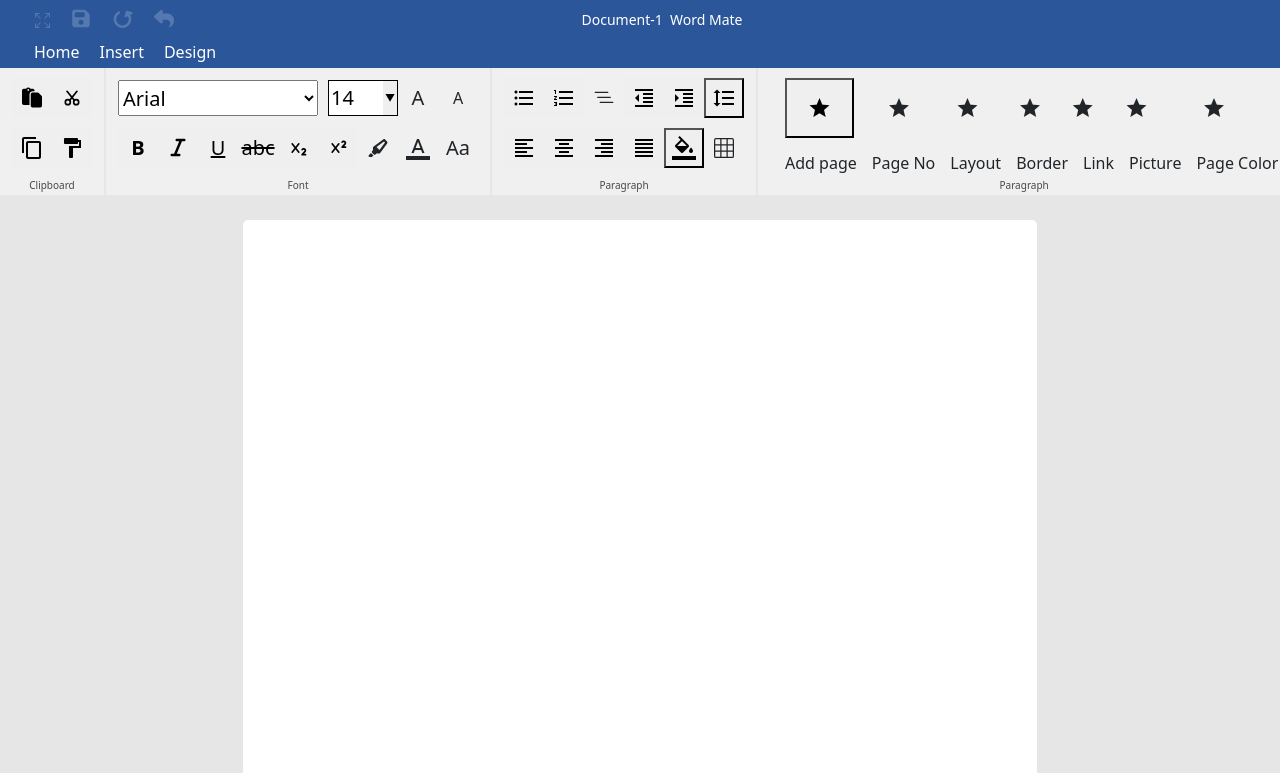
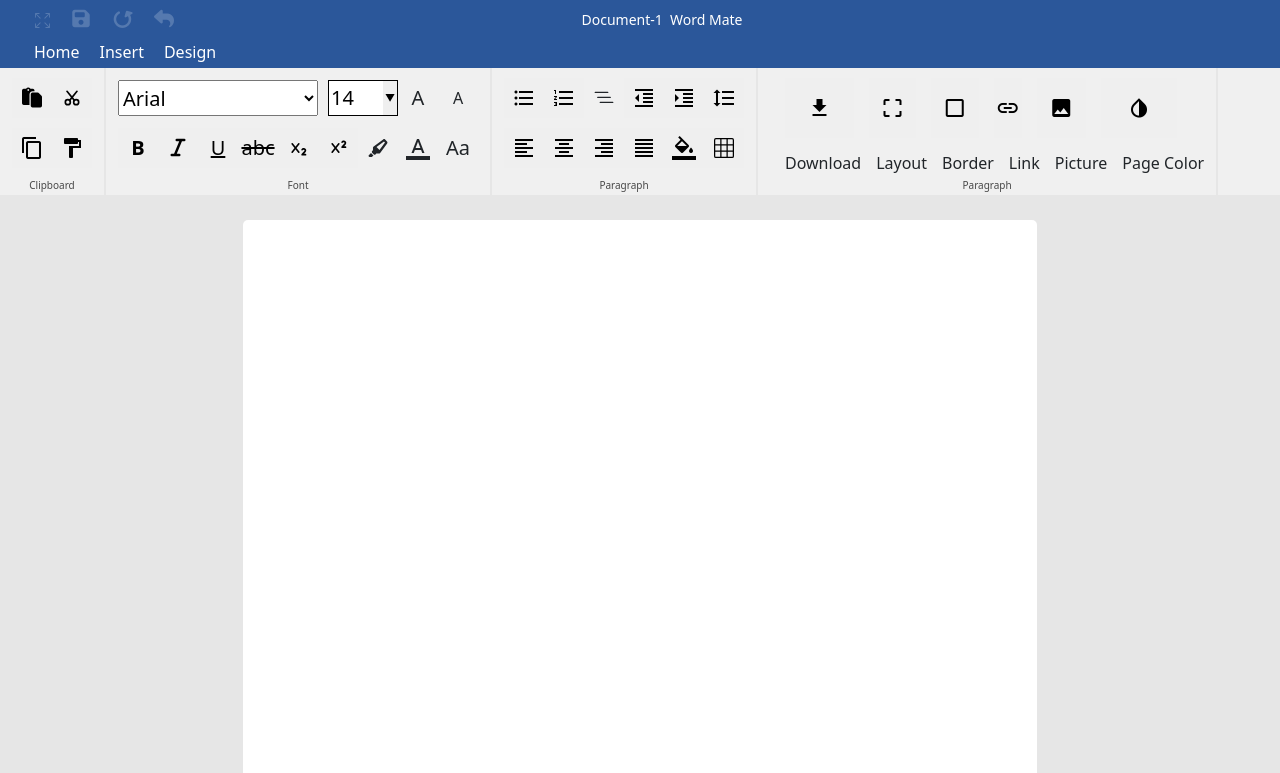
Before and after one commit to chatify-SMIT/ComputeX-WordMate, a plain HTML site: page word-mate/wordmate.html in a window 1280 px wide. Shown: the top 773 px of the page. Drawn offline with nearby package versions, Linux system fonts and the light colour scheme.

Commit message:
completed basic functions

```diff
--- a/word-mate/static/style.css
+++ b/word-mate/static/style.css
@@ -1,20 +1,21 @@
-
 div[contenteditable="true"]:focus {
         outline: none;
         border: none;
 }
+
 .active {
         background-color: #c6c6c6;
 }
+
 button:hover {
         background-color: #c6c6c6;
+}
 
+.myclass {
+        border: 1px solid black;
       }
-      .myclass {
-        border: 1px solid black; /* add a border to the text */
-      }
+
 .cont {
-        /* Set the initial size of the container */
         max-width: 21cm;
         min-height: 29.7cm;
         position: relative;
@@ -31,8 +32,6 @@
         padding: 0;
 }
 
-
-
 .zoomed {
         transform-origin:top center;
 }
--- a/word-mate/wordmate.html
+++ b/word-mate/wordmate.html
@@ -9,10 +9,8 @@
     <link rel="stylesheet" href="https://cdnjs.cloudflare.com/ajax/libs/font-awesome/4.7.0/css/font-awesome.min.css">
     <link rel="stylesheet" href="https://maxcdn.icons8.com/fonts/line-awesome/1.1/css/line-awesome.min.css">
     <link rel="stylesheet" href="https://cdnjs.cloudflare.com/ajax/libs/font-awesome/6.3.0/css/all.min.css">
-
     <link rel="stylesheet" href="https://cdnjs.cloudflare.com/ajax/libs/material-design-icons/3.0.1/iconfont/material-icons.min.css">
     <link rel="stylesheet" href="static/style.css">
-
 </head>
 
 <body style="background: #e6e6e6;">
@@ -103,26 +101,44 @@
                                     </svg></span>
                                 <button id="outdent" class="fs-5 d-flex justify-content-center space-button align-items-center align-content-center" style="border: none;height: 40px;width: 40px;"><i class="material-icons">format_indent_decrease</i></button>
                                 <button id="indent" class="fs-5 d-flex justify-content-center space-button align-items-center align-content-center" style="border: none;height: 40px;width: 40px;"><i class="material-icons">format_indent_increase</i></button>
-                                <button             class="fs-5 d-flex justify-content-center align-items-center align-content-center" style="height: 40px;width: 40px;"><i class="material-icons">format_line_spacing</i></button></div>
+                                <button             class="fs-5 d-flex justify-content-center align-items-center align-content-center" style="border: none;height: 40px;width: 40px;"><i class="material-icons">format_line_spacing</i></button></div>
                             <div class="d-flex" style="margin-top: 10px;margin-bottom: 2px;">
                                 <button id="justifyLeft" class="fs-5 d-flex justify-content-center align-button align-items-center align-content-center" style="border: none;height: 40px;width: 40px;"><i class="material-icons">format_align_left</i></button>
                                 <button id="justifyCenter" class="fs-5 d-flex justify-content-center align-button align-items-center align-content-center" style="border: none;height: 40px;width: 40px;"><i class="material-icons">format_align_center</i></button>
                                 <button id="justifyRight" class="fs-5 d-flex justify-content-center align-button align-items-center align-content-center" style="border: none;height: 40px;width: 40px;"><i class="material-icons">format_align_right</i></button>
                                 <button id="justifyFull" class="fs-5 d-flex justify-content-center align-button align-items-center align-content-center" style="border: none;height: 40px;width: 40px;"><i class="material-icons">format_align_justify</i></button>
-                                <button id="borders" class="fs-5 d-flex justify-content-center align-items-center align-content-center" style="height: 40px;width: 40px;"><i class="material-icons">format_color_fill</i></button><span class="fs-5 d-flex justify-content-center align-items-center align-content-center" style="height: 40px;width: 40px;"><svg xmlns="http://www.w3.org/2000/svg" width="1em" height="1em" fill="currentColor" viewBox="0 0 16 16" class="bi bi-grid-3x3">
+                                <button class="fs-5 d-flex justify-content-center align-items-center align-content-center" style="border: none;height: 40px;width: 40px;"><i class="material-icons">format_color_fill</i></button>
+                                <button id="borders" class="fs-5 d-flex justify-content-center align-items-center align-content-center" style="border: none;height: 40px;width: 40px;"><svg xmlns="http://www.w3.org/2000/svg" width="1em" height="1em" fill="currentColor" viewBox="0 0 16 16" class="bi bi-grid-3x3">
                                         <path d="M0 1.5A1.5 1.5 0 0 1 1.5 0h13A1.5 1.5 0 0 1 16 1.5v13a1.5 1.5 0 0 1-1.5 1.5h-13A1.5 1.5 0 0 1 0 14.5v-13zM1.5 1a.5.5 0 0 0-.5.5V5h4V1H1.5zM5 6H1v4h4V6zm1 4h4V6H6v4zm-1 1H1v3.5a.5.5 0 0 0 .5.5H5v-4zm1 0v4h4v-4H6zm5 0v4h3.5a.5.5 0 0 0 .5-.5V11h-4zm0-1h4V6h-4v4zm0-5h4V1.5a.5.5 0 0 0-.5-.5H11v4zm-1 0V1H6v4h4z"></path>
-                                    </svg></span></div>
+                                    </svg></button></div>
                             <div class="d-flex justify-content-center align-items-center" style="margin-top: 10px;margin-bottom: 2px;">
                                 <small style="color: #484848;font-size: 10px;">Paragraph</small></div>
                         </div>
                         <div class="col" style="min-width: auto;width: auto;border-right: 2pt solid #e6e6e6;">
                             <div class="d-flex" style="margin-top: 10px;margin-bottom: 2px;height: 60px;">
-                                <button id="docs" onclick="Export2Word('exportContent', 'word-content.docx');" class="fs-6 d-flex justify-content-center align-items-center align-content-center" style="height: 60px;margin-left: 15px;width: 68.8875px;">
-                                    <i class="material-icons">star</i></button><span class="fs-6 d-flex justify-content-center align-items-center align-content-center" style="height: 60px;margin-left: 15px;width: 60.075px;">
-                                        <i class="material-icons">star</i></span><span class="fs-6 d-flex justify-content-center align-items-center align-content-center" style="height: 60px;margin-left: 15px;width: 47.275px;"><i class="material-icons">star</i></span><span class="fs-6 d-flex justify-content-center align-items-center align-content-center" style="height: 60px;margin-left: 15px;width: 47.4625px;"><i class="material-icons">star</i></span><span class="fs-6 d-flex justify-content-center align-items-center align-content-center" style="height: 60px;margin-left: 15px;width: 28.425px;"><i class="material-icons">star</i></span><span class="fs-6 d-flex justify-content-center align-items-center align-content-center" style="height: 60px;margin-left: 15px;width: 48.6375px;"><i class="material-icons">star</i></span><span class="fs-6 d-flex justify-content-center align-items-center align-content-center" style="height: 60px;margin-left: 15px;width: 76.825px;"><i class="material-icons">star</i></span></div>
+                                <button id="docs" onclick="Export2Word('exportContent', 'Word-Mate.docx');" class="fs-6 d-flex justify-content-center align-items-center align-content-center" style="border: none;height: 60px;margin-left: 15px;width: 68.8875px;">
+                                    <i class="material-icons">file_download</i></button>
+
+                                        <button class="fs-6 d-flex justify-content-center align-items-center align-content-center" style="border: none;height: 60px;margin-left: 15px;width: 47.275px;">
+                                            <i class="material-icons">crop_free</i></button>
+                                            <button class="fs-6 d-flex justify-content-center align-items-center align-content-center" style="border: none;height: 60px;margin-left: 15px;width: 47.4625px;">
+                                                <i class="material-icons">crop_din</i></button>
+                                            <button class="fs-6 d-flex justify-content-center align-items-center align-content-center" style="border: none;height: 60px;margin-left: 15px;width: 28.425px;">
+                                                <i class="material-icons">insert_link</i></button>
+                                            <button class="fs-6 d-flex justify-content-center align-items-center align-content-center" style="border: none;height: 60px;margin-left: 15px;width: 48.6375px;">
+                                                <i class="material-icons">image</i></button>
+                                            <button class="fs-6 d-flex justify-content-center align-items-center align-content-center" style="border: none;height: 60px;margin-left: 15px;width: 76.825px;">
+                                                <i class="material-icons">invert_colors</i>
+                                            </button>
+                                        </div>
                             <div class="d-flex" style="margin-top: 10px;margin-bottom: 2px;height: 20px;">
-                                <span class="fs-6 d-flex justify-content-center align-items-center align-content-center" style="height: 30px;margin-left: 15px;">Add page</span>
-                                <span class="fs-6 d-flex justify-content-center align-items-center align-content-center" style="height: 30px;margin-left: 15px;">Page No</span><span class="fs-6 d-flex justify-content-center align-items-center align-content-center" style="height: 30px;margin-left: 15px;">Layout</span><span class="fs-6 d-flex justify-content-center align-items-center align-content-center" style="height: 30px;margin-left: 15px;">Border</span><span class="fs-6 d-flex justify-content-center align-items-center align-content-center" style="height: 30px;margin-left: 15px;">Link</span><span class="fs-6 d-flex justify-content-center align-items-center align-content-center" style="height: 30px;margin-left: 15px;">Picture</span><span class="fs-6 d-flex justify-content-center align-items-center align-content-center" style="height: 30px;margin-left: 15px;">Page Color</span></div>
+                                <span class="fs-6 d-flex justify-content-center align-items-center align-content-center" style="height: 30px;margin-left: 15px;">Download</span>
+                              <span class="fs-6 d-flex justify-content-center align-items-center align-content-center" style="height: 30px;margin-left: 15px;">Layout</span>
+                                <span class="fs-6 d-flex justify-content-center align-items-center align-content-center" style="height: 30px;margin-left: 15px;">Border</span>
+                                <span class="fs-6 d-flex justify-content-center align-items-center align-content-center" style="height: 30px;margin-left: 15px;">Link</span>
+                                <span class="fs-6 d-flex justify-content-center align-items-center align-content-center" style="height: 30px;margin-left: 15px;">Picture</span>
+                                <span class="fs-6 d-flex justify-content-center align-items-center align-content-center" style="height: 30px;margin-left: 15px;">Page Color</span>
+                            </div>
                             <div class="d-flex justify-content-center align-items-center" style="margin-top: 10px;margin-bottom: 2px;">
                                 <small style="color: #484848;font-size: 10px;">Paragraph</small></div>
                         </div>
@@ -131,9 +147,18 @@
             </div>
         </div>
     </div>
+
+
+
+
     <div class="container-sm cont" id="ddd">
         <div style="max-width: 21cm;min-height: 29.7cm;white-space: pre-wrap;" contenteditable="true"  id="text-editor"></div>
     </div>
+
+
+
+
+
     <nav class="navbar navbar-light navbar-expand-md d-flex align-items-center justify-content-sm-center" style="background: #f3f3f3;height: 25px;border-top: 1pt solid #dbdbdb; position: fixed; bottom: 0; width: 100%;z-index: 2;">
     <div class="container-fluid"><span class="d-flex justify-content-center align-items-center"><small>Page 1 of 1</small>
         <small style="margin-left: 20px;"><span id="words">0</span>&nbsp;&nbsp;words</small><small style="margin-left: 20px;">
@@ -151,6 +176,9 @@
                     <small id="range-percent">100</small>&nbsp;%</small></span></div>
     </nav><script src="https://cdn.quilljs.com/1.3.6/quill.min.js"></script>
 
+
+
+
     <script src="https://cdn.jsdelivr.net/npm/bootstrap@5.2.3/dist/js/bootstrap.bundle.min.js"></script>
     <script src="static/script.js"></script>
 </body>
```
Also changed, not shown: word-mate/static/script.js (+22 -8 lines), 1 other file. Lines whose indentation alone changed are shown as unchanged.
